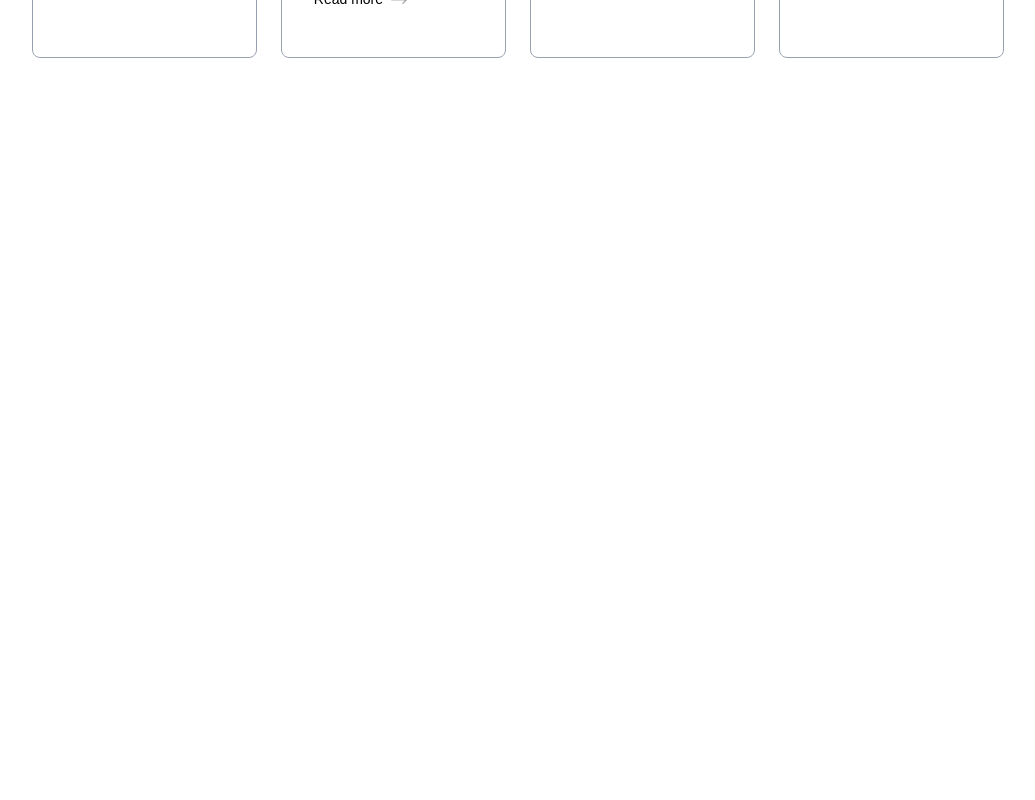
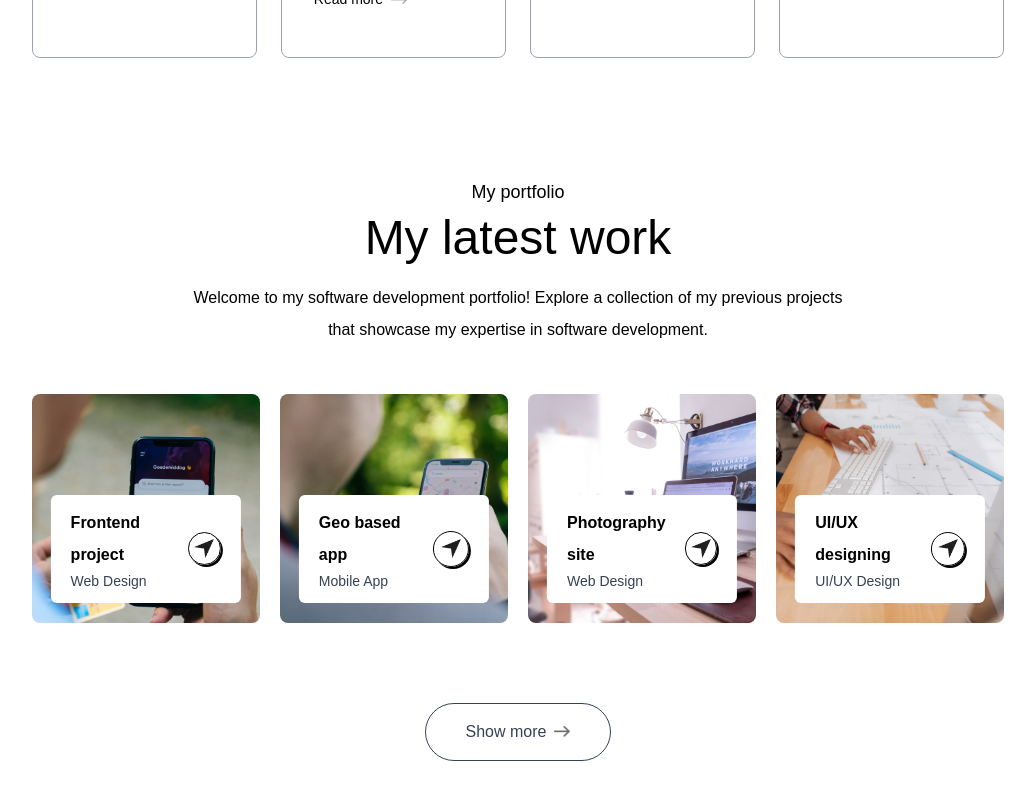
Before and after one commit to jonokrukov/PortfolioSite, a Next.js app: page / in a window 1280 px wide. Shown: the part 2038-2838 px from the top of the page, without its empty margins (122-1157 px from the left). Before the commit the page ends 2176 px from the top, so only its background shows below. Built offline with nearby package versions, Linux system fonts and the light colour scheme; a web font is replaced by a local one.

Commit message:
My latest work section added

```diff
--- /dev/null
+++ b/app/components/Work.jsx
@@ -0,0 +1,43 @@
+import { assets, workData } from '@/assets/assets'
+import Image from 'next/image'
+import React from 'react'
+
+const Work = () => {
+  return (
+    <div id='work' className='w-full px-[12%] py-10 scroll-mt-20'>
+        <h4 className='text-center mb-2 text-lg font-Ovo'>
+            My portfolio</h4>
+        <h2 className='text-center text-5xl font-Ovo'>
+            My latest work</h2>
+
+        <p className='text-center max-w-2xl mx-auto mt-5 mb-12 font-Ovo'>
+            Welcome to my software development portfolio! Explore a collection of my previous projects that showcase my expertise in software development.
+        </p>
+
+    <div className='grid grid-cols-1 md:grid-cols-2 lg:grid-cols-4 gap-5 my-10'>
+        {workData.map((project, index)=>(
+            <div key={index}
+            className='aspect-square bg-no-repeat bg-cover bg-center rounded-lg relative cursour-pointer group'
+            style={{backgroundImage: `url(${project.bgImage})`}}>
+                <div className='bg-white w-10/12 rounded-md absolute bottom-5 left-1/2 -translate-x-1/2 py-3 px-5 flex items-center justify-between duration-500 group-hover:bottom-7'>
+                    <div>
+                    <h2 className='font-semibold'>{project.title}</h2>
+                    <p className='text-sm text-gray-700'>{project.description}</p>
+                    </div>
+                    <div className='border rounded-full border-black w-9 aspect-square flex items-center justify-center shadow-[2px_2px_0_#000] group-hover:bg-lime-300 transition'>
+                        <Image src={assets.send_icon} alt='send icon' className='w-5'/>
+                    </div>
+                </div>
+            </div>
+        ))}
+    </div>
+
+    <a href="" className='w-max flex items-center justify-center gap-2 text-gray-700 border-[0.5px] border-gray-700 rounded-full py-3 px-10 mx-auto my-20 hover:bg-lightHover duration-500'>
+        Show more <Image src={assets.right_arrow_bold} alt='Right arrow' className='w-4' />
+    </a>
+    </div>
+
+  )
+}
+
+export default Work
--- a/app/globals.css
+++ b/app/globals.css
@@ -8,7 +8,7 @@
 }
 
 @utility shadow-black {
-  box-shadow: 4px 4px rgba(0, 0, 0, 0.25);
+  box-shadow: 4px 4px rgba(0, 0, 0, 0.75);
 }
 
 @utiliy shadow-white {
--- a/app/page.js
+++ b/app/page.js
@@ -3,6 +3,7 @@
 import Header from "./components/Header";
 import Navbar from "./components/Navbar";
 import Services from "./components/Services";
+import Work from "./components/Work";
 
 export default function Home() {
   return (
@@ -11,6 +12,7 @@
     <Header />
     <About />
     <Services />
+    <Work />
     </>
   );
 }
```
